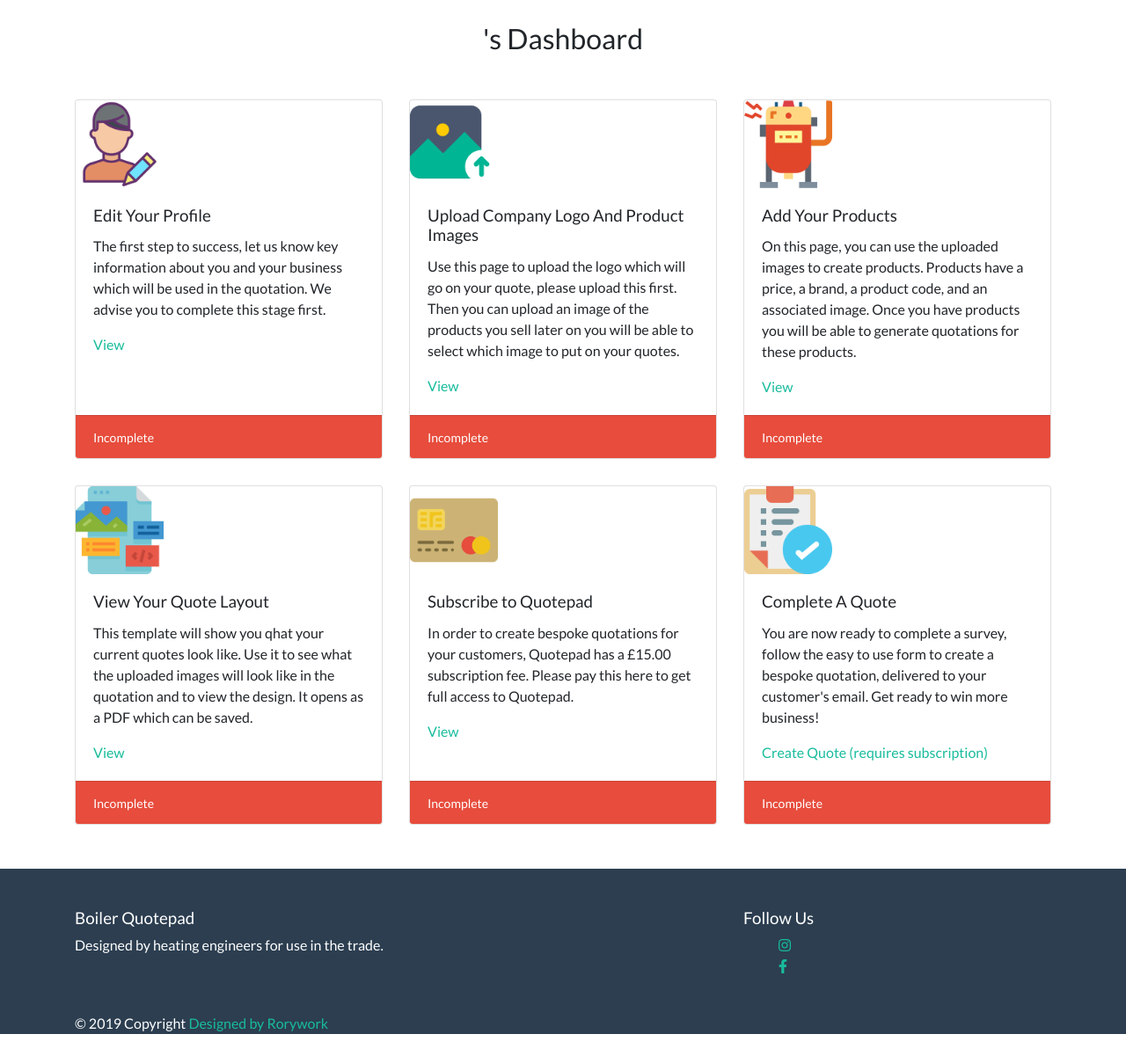
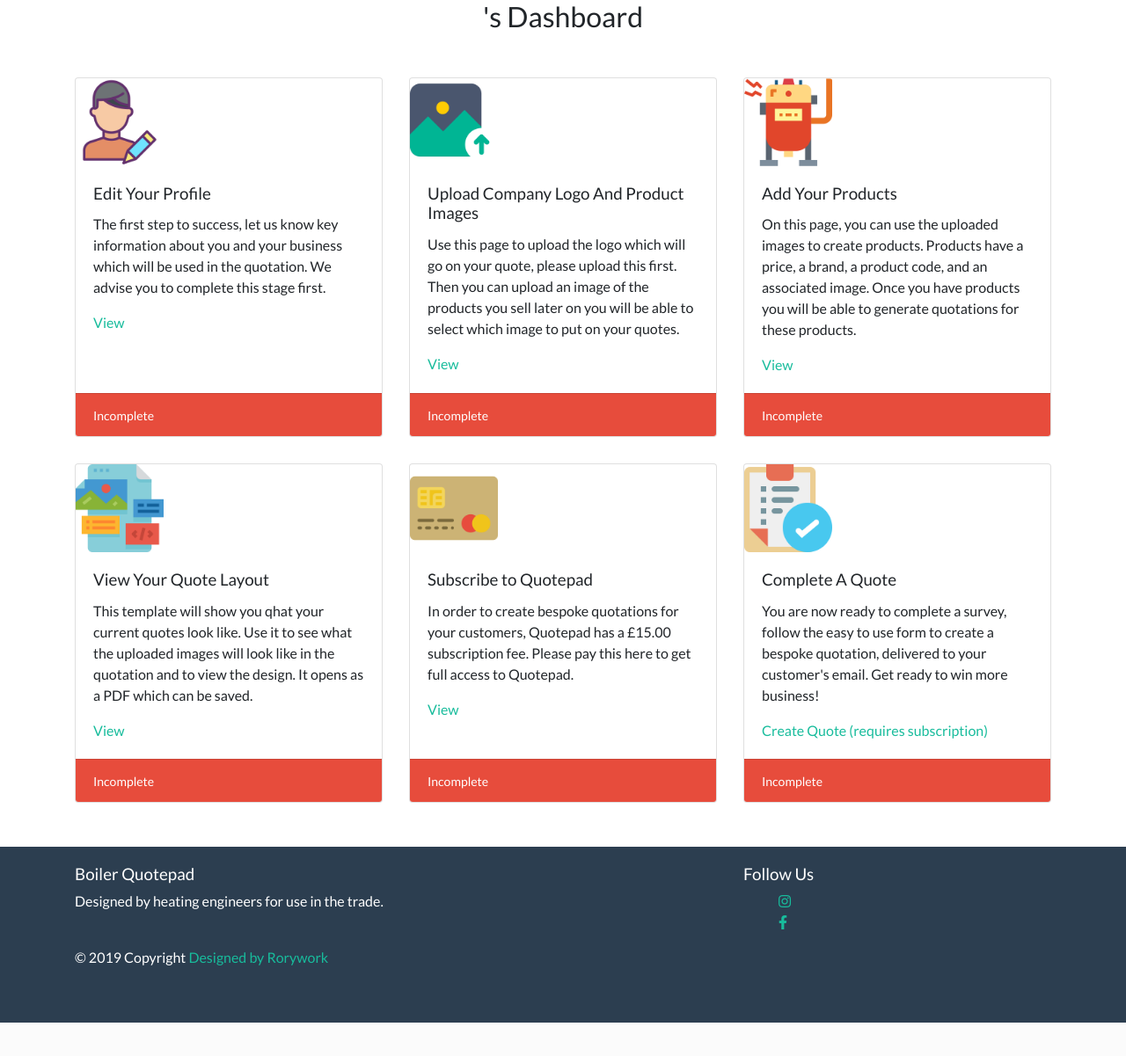
Before and after one commit to Rorywork/bquotepad, a Django app: page /home/ in a window 1280 px wide. Shown: the part 71-1272 px from the top of the page at 88% size. After the commit the page ends 1234 px from the top, so only its background shows below. Run offline with Django 3.2, Linux system fonts and the light colour scheme; some libraries are stand-ins or nearby versions.

Commit message:
Added min height to main and a main tag in order to make pages consistent sizing

```diff
--- a/static/css/main.css
+++ b/static/css/main.css
@@ -4,9 +4,9 @@
   font-size: 16px;
 }
 
-.container{
-  margin-top: 25px;
-  margin-bottom: 25px;
+main{
+  background-color: rgb(255, 255, 255);
+  min-height: 75vh;
 }
 
 .container-fluid{
@@ -17,6 +17,7 @@
 footer {
   color: rgb(255, 255, 255);
   padding-top: 20px;
+  min-height: 25vh
 }
 
 h1 {
--- a/templates/base.html
+++ b/templates/base.html
@@ -73,76 +73,12 @@
 {% endif %}
 
 
-<!-- <ul class="bg-primary above-nav-list">
-  {% if user.is_authenticated %}
-  <li class="above-nav"><a href="/home">Quotepad</a></li>
-  {% else %}
-  <li class="above-nav"><a href="/landing">Quotepad</a></li>
-  {% endif %}
-  <li class="above-nav"><a href="/changepassword">Change Password</a></li>
-  <li class="above-nav"><a href="/edit_Profile_details">Edit Profile</a></li>
-  {% if user.is_authenticated %}
-  <li class="above-nav"><a href="/logout">Logout</a></li>
-  {% endif %}
-</ul>
 
+<main>
+  {% block content %}
 
-  </div>
-  <nav class="navbar navbar-expand-lg navbar-dark bg-primary">
-    <button class="navbar-toggler" type="button" data-toggle="collapse" data-target="#navbarNavAltMarkup"
-      aria-controls="navbarNavAltMarkup" aria-expanded="false" aria-label="Toggle navigation">
-      <span class="navbar-toggler-icon"></span>
-    </button>
-    <div class="collapse navbar-collapse" id="navbarNavAltMarkup">
-      <div class="navbar-nav">
-        {% if user.is_authenticated %}
-        <a class="nav-item nav-link" href="/home">Home <span class="sr-only">(current)</span></a>
-        <a class="nav-item nav-link" href="/fileupload">Upload Image Files</a>
-        <a class="nav-item nav-link" href="/showuploadedfiles">Show Uploaded Images</a>
-        {% ifequal user.groups.all.0.name "Subscribed" %}
-        {% if not request.session.Profile_updated or not request.session.Image_loaded or not request.session.ProductPrice_record or not request.session.created_quote_template %}
-        <a class="nav-item nav-link" href="/quotenotpossible">Create Quote</a>
-        {% else %}
-        <a class="nav-item nav-link" href="/boilerform">Create Quote</a>
-        {% endif %}
-        {% else %}
-        <a class="nav-item nav-link" href="/stripecheckout">Create Quote (requires subscription)</a>
-        {% endifequal %}
-
-
-
-        <a class="nav-item nav-link" href="/productpricelist">Edit Products</a>
-        <a class="nav-item nav-link" href="/listquotearchive">Previous Quotes</a>
-        <li class="nav-item">
-          <a class="nav-link dropdown-toggle bg-primary" href="#" id="navbarDropdown" role="button" data-toggle="dropdown" aria-haspopup="true" aria-expanded="false">
-            View Quote Layout
-          </a>
-          <div class="dropdown-menu bg-primary" aria-labelledby="navbarDropdown">
-            <a class="nav-item nav-link nav-dropdown bg-primary" href="/generatequotefromfile/HTMLOutput/testdata">HTML</a>
-            <a class="nav-item nav-link nav-dropdown bg-primary" href="/generatequotefromfile/PDFOutput/testdata">PDF</a>
-        </li>
-
-
-
-
-        {% else %}
-        <a class="nav-item nav-link" href="/landing">About<span class="sr-only">(current)</span></a>
-        <a class="nav-item nav-link" href="/login">Login</a>
-        <a class="nav-item nav-link" href="/register">Register</a>
-        {% endif %}
-      </div>
-
-
-    </div>
-  </nav> -->
-
-
-
-
-  {% block content %}
-  <h1>Welcome!</h1>
-  <p>This is the site template</p>
   {% endblock content %}
+</main>
 
 
   {% if messages %}
```
